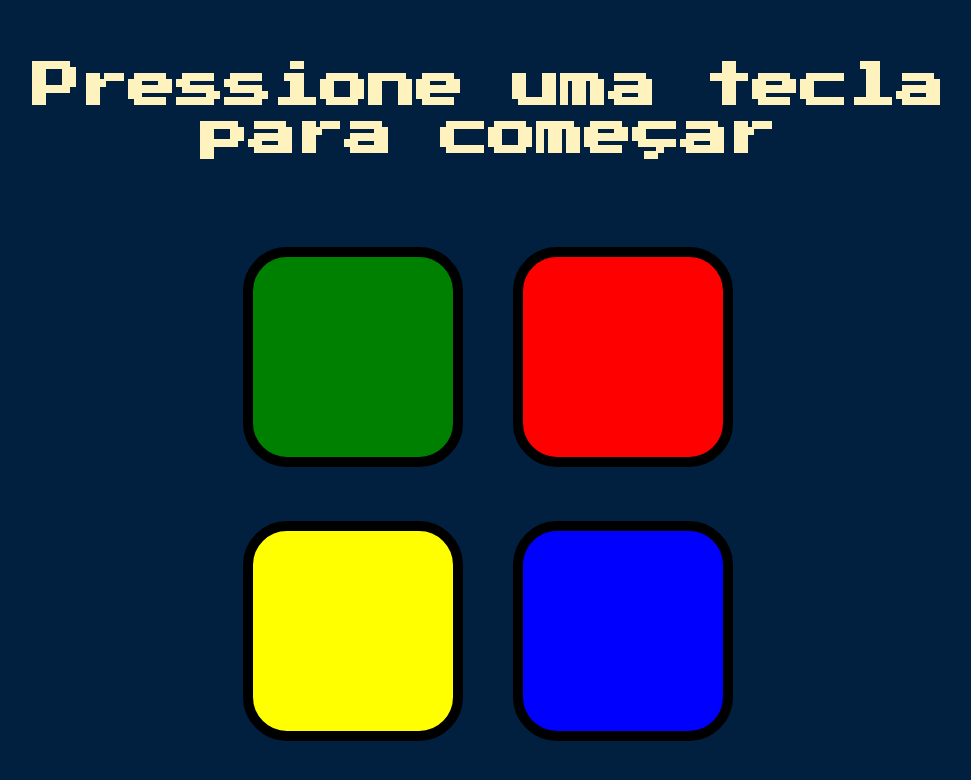
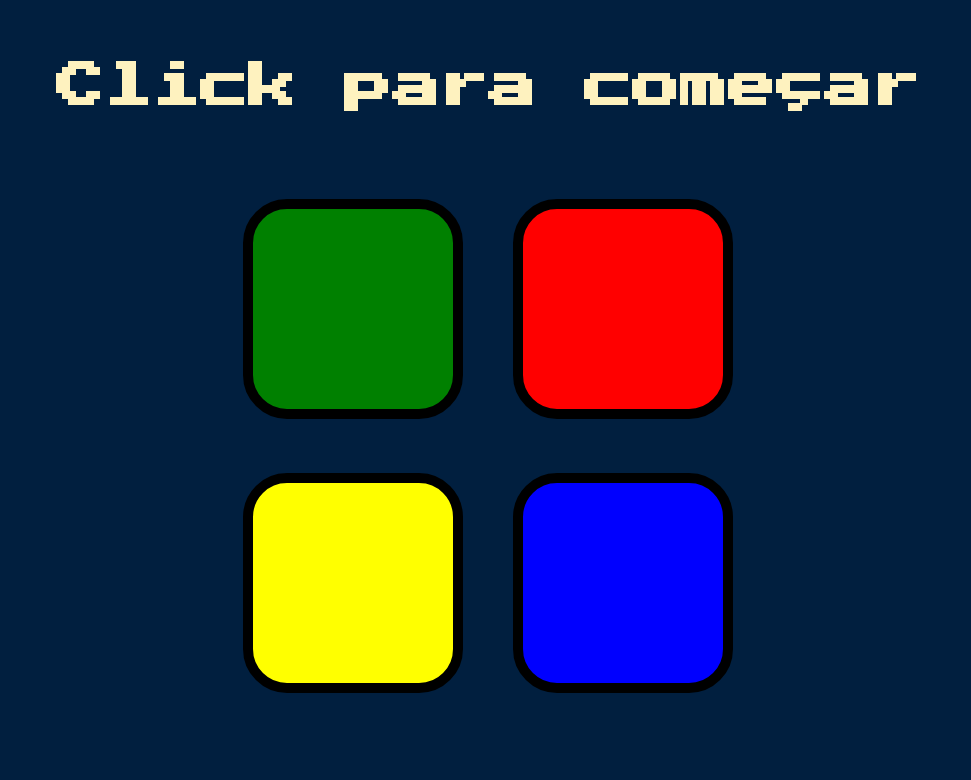
Before and after one commit to pedromoitinho/jogo, a plain HTML site: page index.html in a window 1280 px wide. Shown: the whole page, without its empty margins (152-1123 px from the left). Drawn offline with nearby package versions, Linux system fonts and the light colour scheme.

Commit message:
Update index.html

```diff
--- a/index.html
+++ b/index.html
@@ -1 +1 @@
-<!DOCTYPE html><html lang="en" dir="ltr"><head><meta charset="utf-8"><title>Jogo | Pedro</title><link rel="stylesheet" href="styles.css"><link href="https://fonts.googleapis.com/css?family=Press+Start+2P" rel="stylesheet"></head><body><h1 id="level-title">Pressione uma tecla para começar</h1><div class="container"><div class="row"><div type="button" id="green" class="btn green"></div><div type="button" id="red" class="btn red"></div></div><div class="row"><div type="button" id="yellow" class="btn yellow"></div><div type="button" id="blue" class="btn blue"></div></div></div><script src="https://ajax.googleapis.com/ajax/libs/jquery/3.7.1/jquery.min.js"></script><script src="./script.js" charset="utf-8"></script></body></html>
+<!DOCTYPE html><html lang="en" dir="ltr"><head><meta charset="utf-8"><title>Jogo | Pedro</title><link rel="stylesheet" href="styles.css"><link href="https://fonts.googleapis.com/css?family=Press+Start+2P" rel="stylesheet"></head><body><h1 id="level-title">Click para começar</h1><div class="container"><div class="row"><div type="button" id="green" class="btn green"></div><div type="button" id="red" class="btn red"></div></div><div class="row"><div type="button" id="yellow" class="btn yellow"></div><div type="button" id="blue" class="btn blue"></div></div></div><script src="https://ajax.googleapis.com/ajax/libs/jquery/3.7.1/jquery.min.js"></script><script src="./script.js" charset="utf-8"></script></body></html>
```
